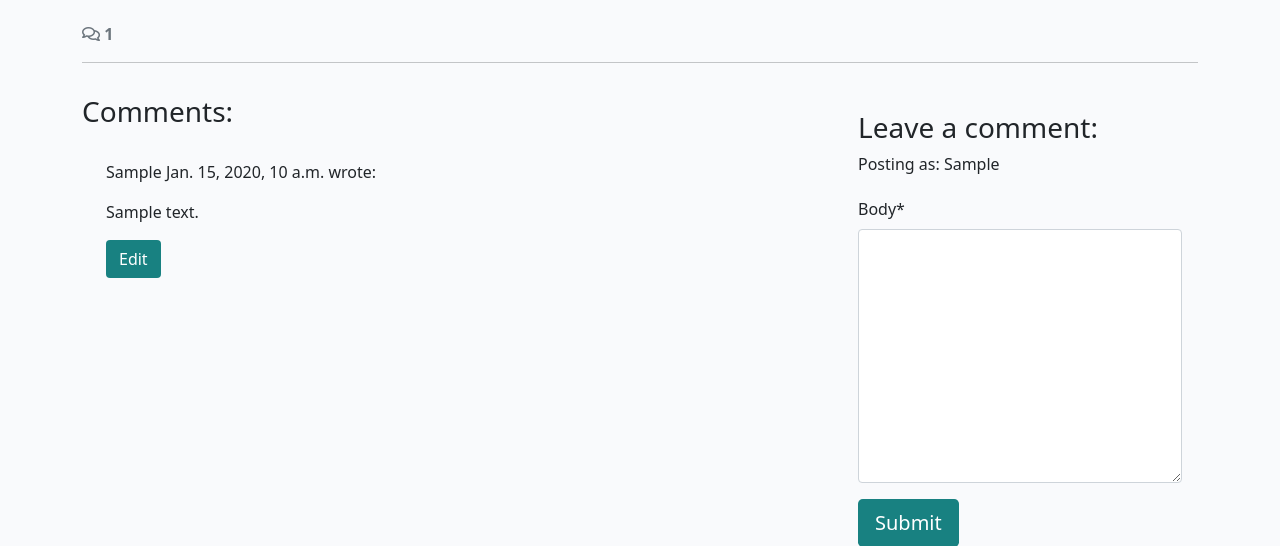
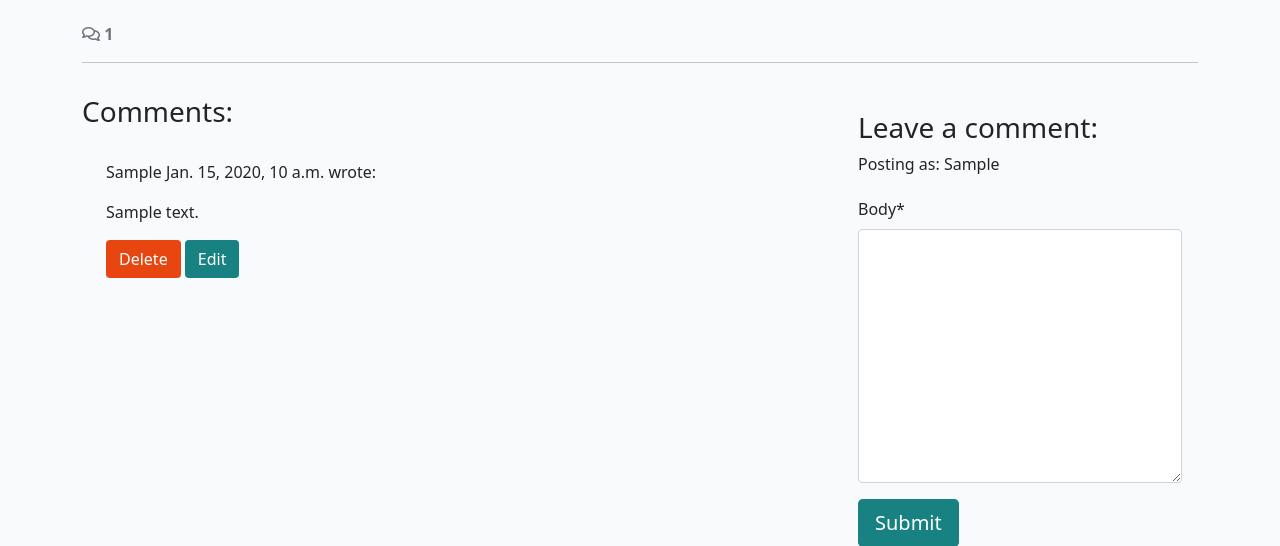
Before and after one commit to markohautala/django-blog, a Django app: a page that uses blog/templates/blog/post_detail.html in a window 1280 px wide. Shown: the part 470-1016 px from the top of the page. Run offline with Django 4.2, Linux system fonts and the light colour scheme; a user stored in the database is signed in; tables that the repository leaves empty hold one stand-in row (values such as "Sample post"); parts of the project's set-up code (start-up, migrations or seed data) failed here and were passed over; some libraries are stand-ins or nearby versions.

Commit message:
Add delete functionality to post comments

```diff
--- a/blog/templates/blog/post_detail.html
+++ b/blog/templates/blog/post_detail.html
@@ -67,8 +67,8 @@
           <p class="approval">This comment is awaiting approval</p>
           {% endif %}
           {% if user.is_authenticated and comment.author == user %}
-          <button class="btn btn-edit"
-            comment_id="{{ comment.id }}">Edit</button>
+          <button class="btn btn-delete" comment_id="{{ comment.id }}">Delete</button>
+          <button class="btn btn-edit" comment_id="{{ comment.id }}">Edit</button>
           {% endif %}
         </div>
         <!-- Our for loop ends here -->
@@ -96,6 +96,31 @@
   </div>
 </div>
 
+<!-- Delete confirmation modal -->
+<div class="modal fade" id="deleteModal" tabindex="-1"
+  aria-labelledby="deleteModalLabel" aria-hidden="true">
+  <div class="modal-dialog">
+    <div class="modal-content">
+      <div class="modal-header">
+        <h5 class="modal-title"
+          id="deleteModalLabel">Delete comment?</h5>
+        <button type="button" class="btn-close"
+          data-bs-dismiss="modal" aria-label="Close"></button>
+      </div>
+      <div class="modal-body">
+        Are you sure you want to delete your comment?
+        This action cannot be undone.
+      </div>
+      <div class="modal-footer">
+        <button type="button" class="btn btn-secondary"
+          data-bs-dismiss="modal">Close</button>
+        <a id="deleteConfirm" href="#" class="btn
+          btn-danger">Delete</a>
+      </div>
+    </div>
+  </div>
+</div>
+
 {% endblock content %}
 
 {% block extras %}
--- a/blog/urls.py
+++ b/blog/urls.py
@@ -5,4 +5,5 @@ urlpatterns = [
     path('', views.PostList.as_view(), name='home'),
     path('<slug:slug>/', views.post_detail, name='post_detail'),
     path('<slug:slug>/edit_comment/<int:comment_id>', views.comment_edit, name='comment_edit'),
+    path('<slug:slug>/delete_comment/<int:comment_id>',views.comment_delete, name='comment_delete'),
 ]
--- a/blog/views.py
+++ b/blog/views.py
@@ -77,3 +77,19 @@ def comment_edit(request, slug, comment_id):
             messages.add_message(request, messages.ERROR, 'Error updating comment!')
 
     return HttpResponseRedirect(reverse('post_detail', args=[slug]))
+
+def comment_delete(request, slug, comment_id):
+    """
+    view to delete comment
+    """
+    queryset = Post.objects.filter(status=1)
+    post = get_object_or_404(queryset, slug=slug)
+    comment = get_object_or_404(Comment, pk=comment_id)
+
+    if comment.author == request.user:
+        comment.delete()
+        messages.add_message(request, messages.SUCCESS, 'Comment deleted!')
+    else:
+        messages.add_message(request, messages.ERROR, 'You can only delete your own comments!')
+
+    return HttpResponseRedirect(reverse('post_detail', args=[slug]))
--- a/codestar/settings.py
+++ b/codestar/settings.py
@@ -30,7 +30,7 @@ TEMPLATES_DIR = os.path.join(BASE_DIR, 'templates')
 SECRET_KEY = os.environ.get("SECRET_KEY")
 
 # SECURITY WARNING: don't run with debug turned on in production!
-DEBUG = True
+DEBUG = False
 
 ALLOWED_HOSTS = ['.herokuapp.com', '127.0.0.1', 'localhost']
 
--- a/static/js/comments.js
+++ b/static/js/comments.js
@@ -2,6 +2,10 @@ const editButtons = document.getElementsByClassName("btn-edit");
 const commentText = document.getElementById("id_body");
 const commentForm = document.getElementById("commentForm");
 const submitButton = document.getElementById("submitButton");
+
+const deleteModal = new bootstrap.Modal(document.getElementById("deleteModal"));
+const deleteButtons = document.getElementsByClassName("btn-delete");
+const deleteConfirm = document.getElementById("deleteConfirm");
 
 /**
 * Initializes edit functionality for the provided edit buttons.
@@ -22,3 +26,21 @@ for (let button of editButtons) {
     commentForm.setAttribute("action", `edit_comment/${commentId}`);
   });
 }
+
+/**
+* Initializes deletion functionality for the provided delete buttons.
+*
+* For each button in the `deleteButtons` collection:
+* - Retrieves the associated comment's ID upon click.
+* - Updates the `deleteConfirm` link's href to point to the
+* deletion endpoint for the specific comment.
+* - Displays a confirmation modal (`deleteModal`) to prompt
+* the user for confirmation before deletion.
+*/
+for (let button of deleteButtons) {
+  button.addEventListener("click", (e) => {
+    let commentId = e.target.getAttribute("comment_id");
+    deleteConfirm.href = `delete_comment/${commentId}`;
+    deleteModal.show();
+  });
+}
```
